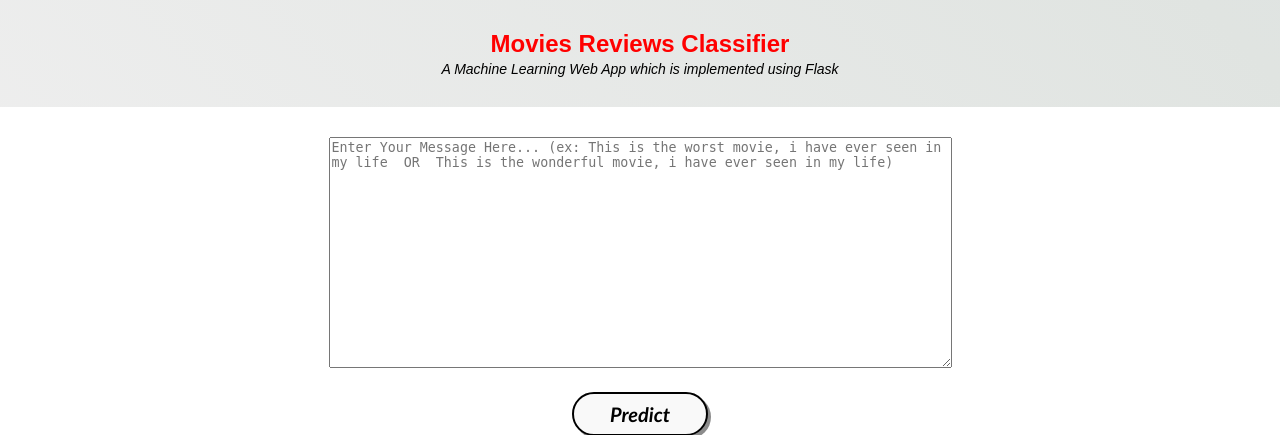
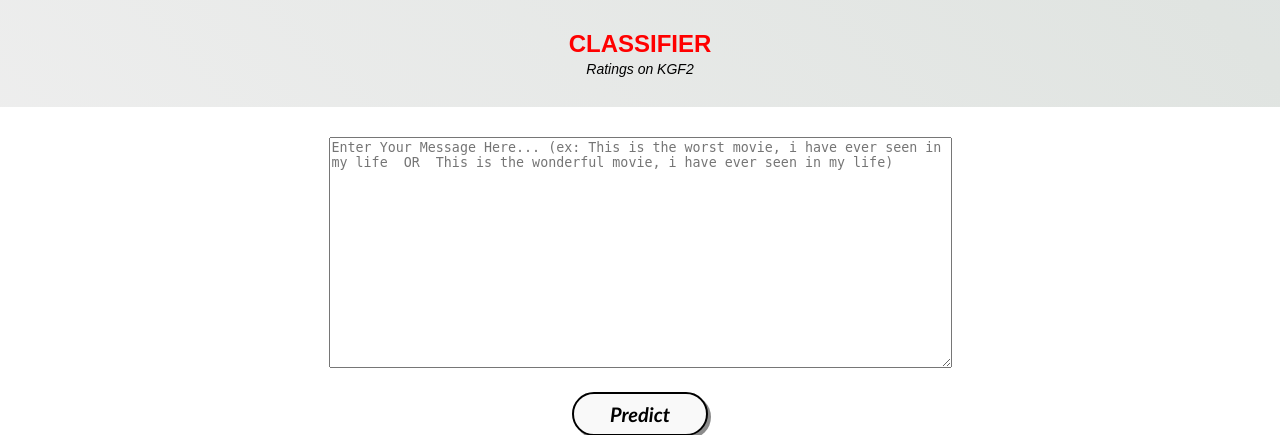
Before and after one commit to DarkLoRD-007/Movie_Review-using-machine-learning..., a Flask app: page / in a window 1280 px wide. Shown: the top 435 px of the page. Run offline with Flask 2, Linux system fonts and the light colour scheme; parts of the project's set-up code (start-up, migrations or seed data) failed here and were passed over; some libraries are stand-ins or nearby versions.

Commit message:
Update home.html

```diff
--- a/templates/home.html
+++ b/templates/home.html
@@ -3,23 +3,20 @@
 <html lang="en" dir="ltr">
     <head>
         <meta charset="utf-8">
-        <title>Movies Reviews Classifier</title>
+        <title>Movies Review</title>
         <link rel="shortcut icon" href="{{ url_for('static', filename='spam-favicon.ico') }}">
         <link rel="stylesheet" type="text/css" href="{{ url_for('static', filename='styles.css') }}">
         <script src="https://kit.fontawesome.com/5f3f547070.js" crossorigin="anonymous"></script>
     </head>
 
     <body>
-
-        <!-- Website Title -->
     	<div class="container">
-    		<h2 class='container-heading'><span>Movies Reviews Classifier</span> </h2>
+    		<h2 class='container-heading'><span>CLASSIFIER</span> </h2>
             <div class='description'>
-    			<p>A Machine Learning Web App which is implemented using Flask</p>
+    			<p>Ratings on KGF2</p>
     		</div>
     	</div>
 
-        <!-- Text Area -->
     	<div class="ml-container">
     		<form action="{{ url_for('predict') }}" method="POST">
         		<textarea class='message-box' name="message" rows="15" cols="75" placeholder="Enter Your Message Here... (ex: This is the worst movie, i have ever seen in my life  OR  This is the wonderful movie, i have ever seen in my life)"></textarea><br/>
@@ -27,7 +24,6 @@
         	</form>
     	</div>
 
-        <!-- Footer -->
         <div class='footer'>
             <div class="contact">
                 <a target="_blank" href="https://github.com/DarkLoRD-007/Movie_Review-using-machine-learning..."><i class="fab fa-github fa-lg contact-icon"></i></a>
```
